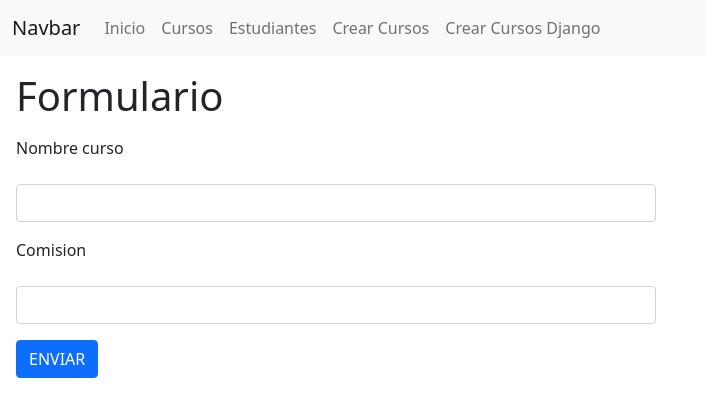
After one commit to sebamarambio96/proyecto1python-coder, a Django app: page /plataforma/crear-cursos/ in a window 1280 px wide. The commit adds this page. Shown: the top 417 px of the page, without its empty margins (0-706 px from the left). Run offline with Django 4.2, Linux system fonts and the light colour scheme.

Commit message:
se agrega formulario

```diff
--- /dev/null
+++ b/control_estudios/forms.py
@@ -0,0 +1,5 @@
+from django import forms
+
+class CursoFormulario(forms.Form):
+    nombre = forms.CharField(required=True,max_length=64)
+    comision = forms.IntegerField(required=True, max_value=50000)
--- a/control_estudios/templates/control_estudios/base.html
+++ b/control_estudios/templates/control_estudios/base.html
@@ -48,7 +48,10 @@
               <a class="nav-link" href="{% url 'estudiantes' %}">Estudiantes</a>
             </li>
             <li class="nav-item">
-              <a class="nav-link" href="{% url 'inicio' %}">Registro</a>
+              <a class="nav-link" href="{% url 'crear_cursos_1' %}">Crear Cursos</a>
+            </li>
+            <li class="nav-item">
+              <a class="nav-link" href="{% url 'crear_cursos_2' %}">Crear Cursos Django</a>
             </li>
           </ul>
         </div>
--- /dev/null
+++ b/control_estudios/templates/control_estudios/formulario_curso1.html
@@ -0,0 +1,20 @@
+{% extends 'control_estudios/base.html' %} {%block contenido %}
+<h1 section class="m-3">Formulario</h1>
+<form action="{% url 'crear_cursos_1'%}" method="post" class="w-50 m-3 ">
+    {% csrf_token%}
+    <label for="exampleInputEmail1" class="form-label">Nombre curso</label>
+    <input
+      type="text"
+      class="form-control my-3"
+      name="nombre"
+    />
+    <label for="exampleInputEmail1" class="form-label">Comision</label>
+    <input
+      type="number"
+      class="form-control my-3"
+      name="comision"
+      step= 1
+    />
+  <button type="submit" class="btn btn-primary">ENVIAR</button>
+</form>
+{%endblock contenido %}
--- a/control_estudios/templates/control_estudios/index.html
+++ b/control_estudios/templates/control_estudios/index.html
@@ -1,5 +1,5 @@
 {% extends 'control_estudios/base.html' %}
 
 {%block contenido %}
-    <h1>Bienvenidos a Coder</h1>
+    <h1 section class="m-3">Bienvenidos a Coder</h1>
 {%endblock contenido %}
--- a/control_estudios/templates/control_estudios/listar_cursos.html
+++ b/control_estudios/templates/control_estudios/listar_cursos.html
@@ -1,8 +1,9 @@
 {% extends 'control_estudios/base.html' %}
 
 {%block contenido %}
-    <section>
-        <div>Lista de cursos</h1>
+    <section class="m-3">
+        <div>
+            <h1>Lista de cursos</h1>
             <ul>
                 {% for curso in cursos %}
                     <li>{{curso.nombre}}, {{curso.comision}}</li>
--- a/control_estudios/templates/control_estudios/listar_estudiantes.html
+++ b/control_estudios/templates/control_estudios/listar_estudiantes.html
@@ -1,8 +1,9 @@
 {% extends 'control_estudios/base.html' %}
 
 {%block contenido %}
-    <section>
-        <div>Lista de estudiantes</h1>
+    <section class="m-3">
+        <div>
+            <h1>Lista de estudiantes</h1>
             <ul>
                 {% for student in estudiantes %}
                     <li>{{student.apellido}}, {{student.nombre}}</li>
--- a/control_estudios/urls.py
+++ b/control_estudios/urls.py
@@ -1,9 +1,11 @@
 from django.contrib import admin
 from django.urls import path
 from sistema_coder.views import saludar, saludar_con_html
-from control_estudios.views import listar_estudiantes, listar_cursos
+from control_estudios.views import listar_estudiantes, listar_cursos, crear_cursos, crear_cursos2
 
 urlpatterns = [
     path("listarestu/", listar_estudiantes, name='estudiantes'),
     path("listarcursos/", listar_cursos, name='cursos'),
+    path("crear-cursos/", crear_cursos, name='crear_cursos_1'),
+    path("crear-cursos2/", crear_cursos2, name='crear_cursos_2'),
 ]
--- a/control_estudios/views.py
+++ b/control_estudios/views.py
@@ -1,12 +1,11 @@
-from django.shortcuts import render
-
+from django.shortcuts import render, redirect
+from django.urls import reverse
 from control_estudios.models import Estudiante, Curso
+from control_estudios.forms import CursoFormulario
 
 
 def saludar_con_html(request):
-    contexto = {
-        "usuario":"Seba"
-    }
+    contexto = {"usuario": "Seba"}
     http_response = render(
         request=request,
         template_name="control_estudios/base.html",
@@ -14,9 +13,10 @@ def saludar_con_html(request):
     )
     return http_response
 
+
 def listar_estudiantes(request):
     contexto = {
-        "estudiantes":Estudiante.objects.all(),
+        "estudiantes": Estudiante.objects.all(),
     }
     http_response = render(
         request=request,
@@ -24,6 +24,7 @@ def listar_estudiantes(request):
         context=contexto,
     )
     return http_response
+
 
 def listar_cursos(request):
     contexto = {
@@ -35,3 +36,46 @@ def listar_cursos(request):
         context=contexto,
     )
     return http_response
+
+
+def crear_cursos(request):
+    if request.method == "POST":
+        data = request.POST
+        nombre = data["nombre"]
+        comision = data["comision"]
+        """ curso= Curso.objects.create(nombre=nombre, comision=comision) """
+        curso = Curso(nombre=nombre, comision=comision)
+        curso.save()
+        url_exitosa = reverse("cursos")
+        return redirect(url_exitosa)
+    else:
+        http_response = render(
+            request=request,
+            template_name="control_estudios/formulario_curso1.html",
+        )
+        return http_response
+
+
+def crear_cursos2(request):
+    if request.method == "POST":
+        formulario = CursoFormulario(request.POST)
+
+        if formulario.is_valid():
+            data = formulario.cleaned_data
+            nombre = data["nombre"]
+            comision = data["comision"]
+            curso = Curso(nombre=nombre, comision=comision)
+            curso.save()
+            url_exitosa = reverse("cursos")
+            return redirect(url_exitosa)
+        else:
+            formulario = CursoFormulario(request.POST)
+
+    else:
+        formulario = CursoFormulario()
+        http_response = render(
+            request=request,
+            template_name="control_estudios/formulario_curso2.html",
+            context={'formulario': formulario}
+        )
+        return http_response
```
Also changed, not shown: control_estudios/templates/control_estudios/formulario_curso2.html (added, +8 -0 lines), db.sqlite3.
